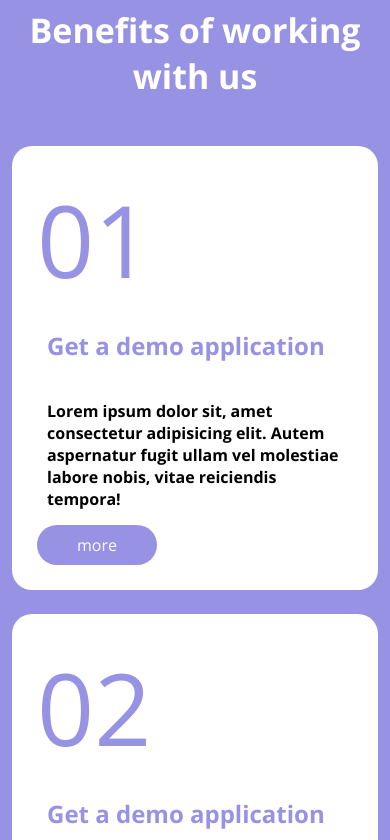
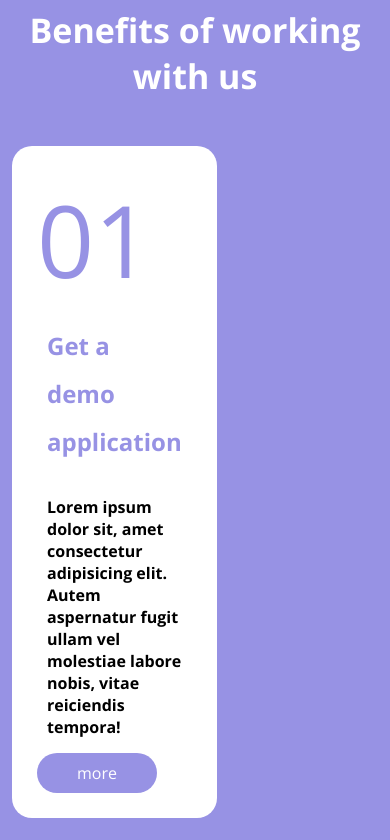
Before and after one commit to FedericaSidoti/htmlcss-responsive-layout, a plain HTML site: page index.html in a window 390 px wide. Shown: the part 5020-5860 px from the top of the page. Drawn offline with nearby package versions, Linux system fonts and the light colour scheme.

Commit message:
ADD- section benefits media-query

```diff
--- a/css/style.css
+++ b/css/style.css
@@ -330,6 +330,11 @@ blockquote span {
         padding-top: 5px;
     }
 
+    /*Section benefits*/
+    .benefits .col-4 {
+        flex-basis: 50%;
+    }
+
 }
 
 /*Mobile*/
```
